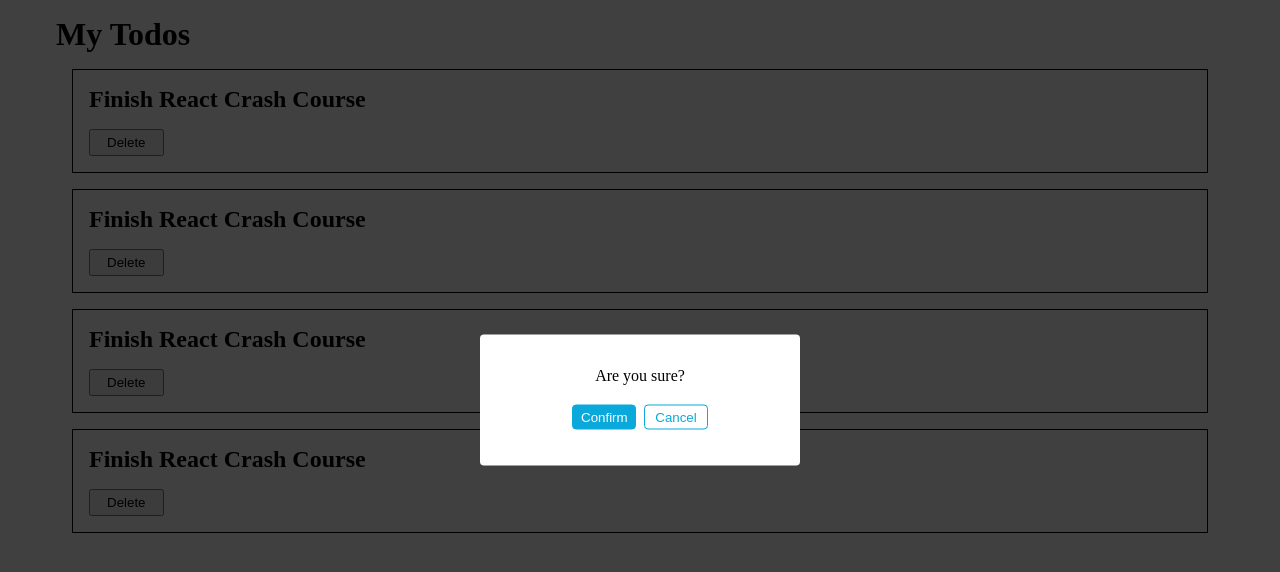
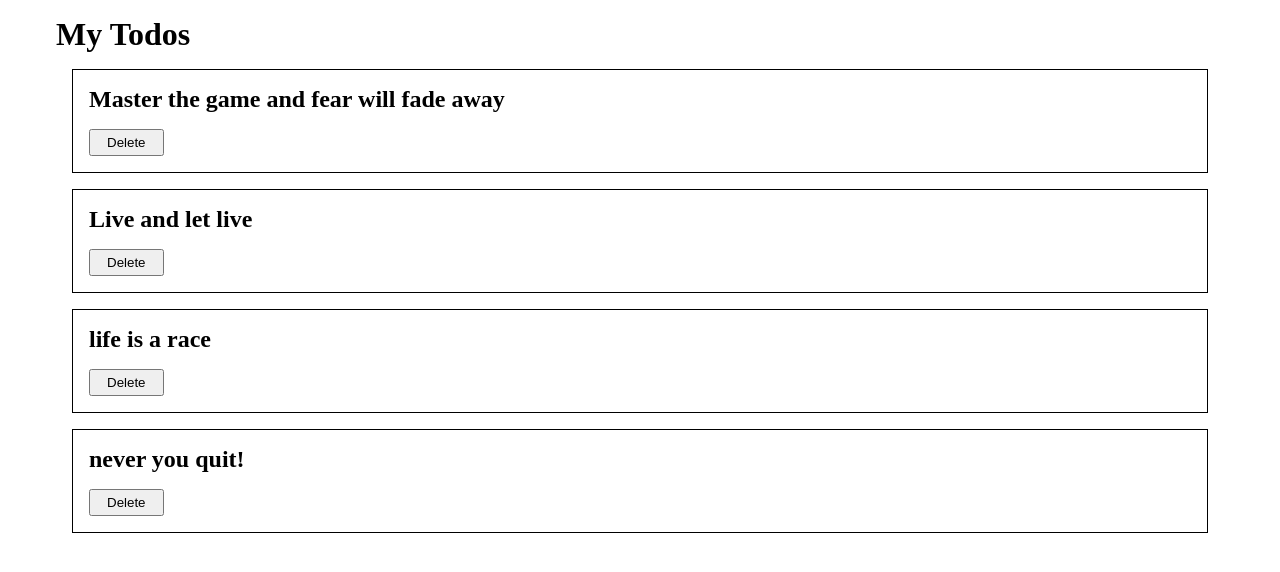
Before and after one commit to emmeiwhite/react-19-2025, a React (Vite) app: page / in a window 1280 px wide. Shown: the top 572 px of the page. Built offline with nearby package versions, Linux system fonts and the light colour scheme.

Commit message:
react-2025 make apps dynamic with props

```diff
--- a/src/App.jsx
+++ b/src/App.jsx
@@ -7,12 +7,12 @@ function App() {
   return (
     <>
       <Title />
-      <Todo />
-      <Todo />
-      <Todo />
-      <Todo />
+      <Todo task="Master the game and fear will fade away" />
+      <Todo task="Live and let live" />
+      <Todo task="life is a race" />
+      <Todo task="never you quit!" />
 
-      <Popup />
+      {/* <Popup /> */}
     </>
   )
 }
--- a/src/components/Todo.jsx
+++ b/src/components/Todo.jsx
@@ -1,7 +1,7 @@
-const Todo = () => {
+const Todo = ({ task }) => {
   return (
     <div className="todo">
-      <h2>Finish React Crash Course</h2>
+      <h2>{task}</h2>
       <button>Delete</button>
     </div>
   )
```
